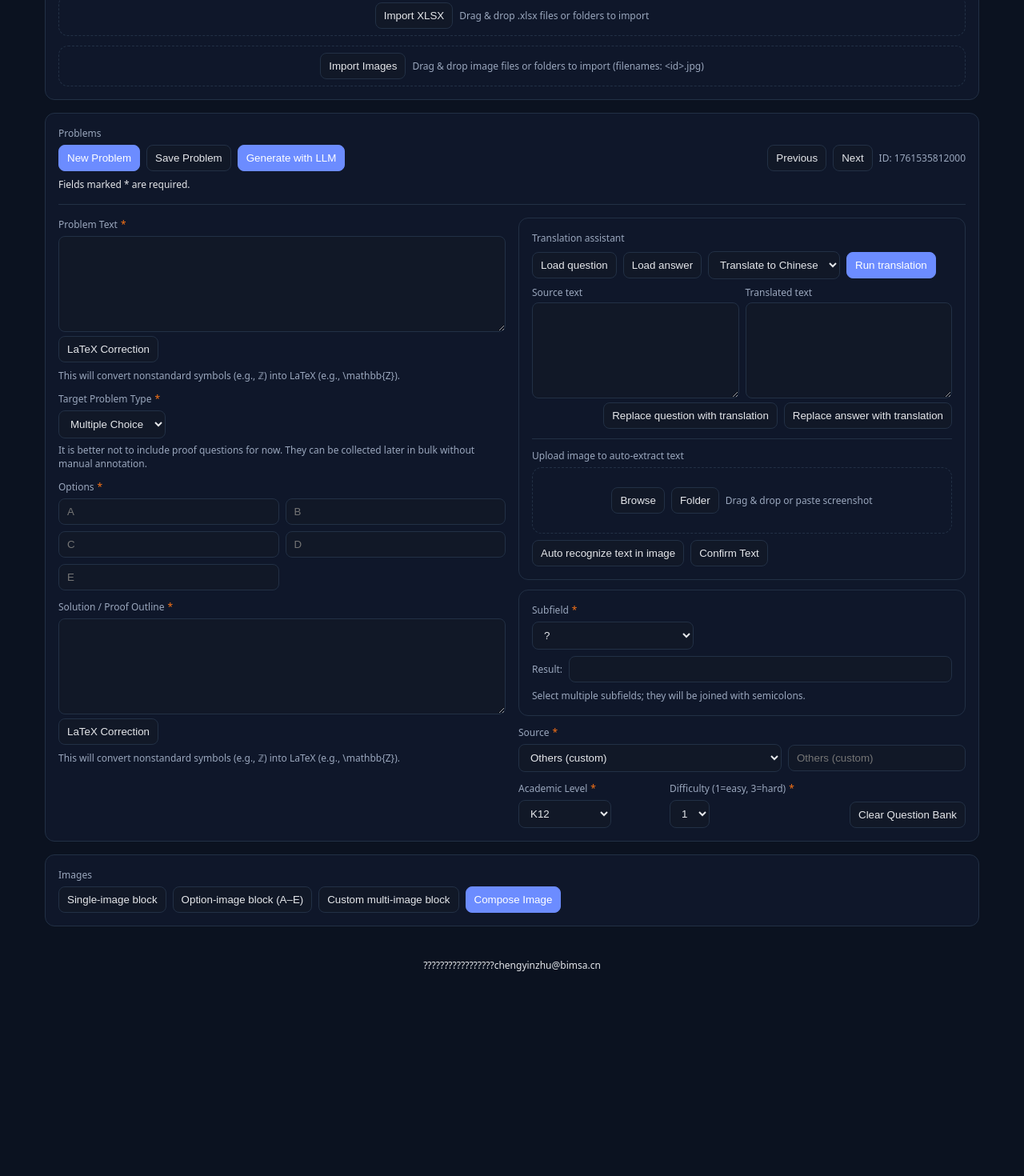
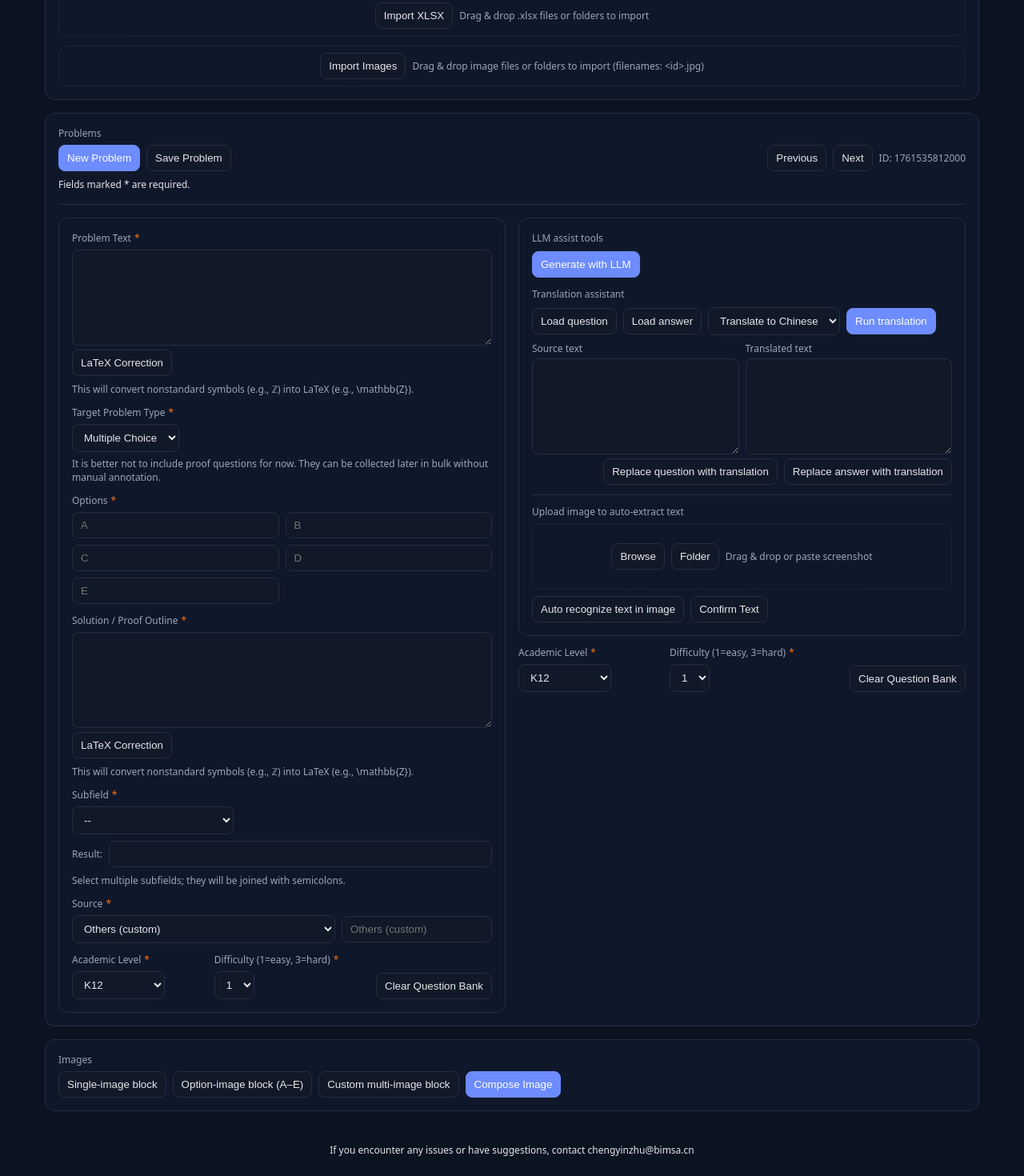
Before and after one commit to YinzhuCheng/Annotation, a React (Vite) app: page / in a window 1280 px wide. Shown: the part 567-2037 px from the top of the page at 80% size. Before the commit the page ends 1806 px from the top, so only its background shows below. Built offline with nearby package versions, Linux system fonts and the light colour scheme.

Commit message:
Refactor: Improve LLM integration and UI elements
This commit refactors the LLM integration by improving how options are handled and displayed. It also enhances the UI by reorganizing elements and updating translations for better clarity.

Co-authored-by: kellymyers1731 <kellymyers1731@hotmail.com>

```diff
--- a/src/App.tsx
+++ b/src/App.tsx
@@ -107,7 +107,7 @@ export default function App() {
       </div>
 
       <div style={{ marginTop: 24, marginBottom: 24, textAlign: 'center', fontSize: 12, color: 'var(--text-muted)' }}>
-        ?????????????????chengyinzhu@bimsa.cn
+        {t('footerContact')}
       </div>
 
       {/* Help moved to standalone page at /help.html */}
--- a/src/components/ProblemEditor.tsx
+++ b/src/components/ProblemEditor.tsx
@@ -247,7 +247,7 @@ export function ProblemEditor({ onOpenClear }: { onOpenClear?: () => void }) {
   const ensureRequiredBeforeProceed = () => {
     const missing = Array.from(new Set(getMissingRequiredFields()));
     if (missing.length === 0) return true;
-    const message = t('requiredMissing', { fields: missing.join('?') });
+    const message = t('requiredMissing', { fields: missing.join(', ') });
     return window.confirm(message);
   };
 
@@ -290,12 +290,8 @@ export function ProblemEditor({ onOpenClear }: { onOpenClear?: () => void }) {
         <div className="row" style={{gap:8, flexWrap:'wrap'}}>
           <button className="primary" onClick={() => store.newProblem()}>{t('newProblem')}</button>
           <button onClick={handleSaveCurrent}>{t('saveProblem')}</button>
-          <button className="primary" onClick={generate}>{t('generate')}</button>
         </div>
         <div className="row" style={{gap:8, alignItems:'center', flexWrap:'wrap'}}>
-          {(llmStatus !== 'idle' && llmStatus !== 'done') && (
-            <span className="small">{llmStatus === 'waiting_response' ? t('waitingLLMResponse') : t('waitingLLMThinking')}{'.'.repeat(dots)}</span>
-          )}
           <button onClick={goPrev} disabled={!hasPrev}>{t('prev')}</button>
           <button onClick={goNext}>{t('next')}</button>
           <span className="small">ID: {current.id}</span>
@@ -309,23 +305,28 @@ export function ProblemEditor({ onOpenClear }: { onOpenClear?: () => void }) {
 
       <div className="grid grid-2">
         <div>
+          <div className="card" style={{display:'flex', flexDirection:'column', gap:12}}>
+            <div>
               <div className="label">{t('problemText')}<span style={{ color: '#f97316', marginLeft: 4 }}>*</span></div>
               <textarea value={current.question} onChange={(e)=> update({ question: e.target.value })} onPaste={onPaste} />
               <div className="row" style={{justifyContent:'space-between'}}>
                 <button onClick={() => fixLatex('question')}>{t('latexFix')}</button>
                 <span className="small">{t('latexFixHint')}</span>
               </div>
+            </div>
 
-          <div className="label" style={{marginTop:12}}>{t('targetType')}<span style={{ color: '#f97316', marginLeft: 4 }}>*</span></div>
+            <div>
+              <div className="label">{t('targetType')}<span style={{ color: '#f97316', marginLeft: 4 }}>*</span></div>
               <select value={current.questionType} onChange={(e)=> update({ questionType: e.target.value as any })}>
                 <option value="Multiple Choice">{t('type_mc')}</option>
                 <option value="Fill-in-the-blank">{t('type_fitb')}</option>
                 <option value="Proof">{t('type_proof')}</option>
               </select>
               <div className="small" style={{marginTop:6}}>{t('type_hint')}</div>
+            </div>
 
             {current.questionType === 'Multiple Choice' && (
-            <div style={{marginTop:12}}>
+              <div>
                 <div className="label">{t('options')}<span style={{ color: '#f97316', marginLeft: 4 }}>*</span></div>
                 <div className="options-grid">
                   {Array.from({ length: Math.max(2, defaults.optionsCount || current.options.length || 5) }).map((_, idx) => (
@@ -339,12 +340,97 @@ export function ProblemEditor({ onOpenClear }: { onOpenClear?: () => void }) {
               </div>
             )}
 
-          <div style={{marginTop:12}}>
+            <div>
               <div className="label">{t('answer')}<span style={{ color: '#f97316', marginLeft: 4 }}>*</span></div>
               <textarea value={current.answer} onChange={(e)=> update({ answer: e.target.value })} />
               <div className="row" style={{justifyContent:'space-between'}}>
                 <button onClick={() => fixLatex('answer')}>{t('latexFix')}</button>
                 <span className="small">{t('latexFixHint')}</span>
+              </div>
+            </div>
+            <div>
+              <div className="label">{t('subfield')}<span style={{ color: '#f97316', marginLeft: 4 }}>*</span></div>
+              <div className="row" style={{gap:8, flexWrap:'wrap'}}>
+                <select
+                  onChange={(e)=>{ onSelectSubfield(e.target.value); (e.target as HTMLSelectElement).value=''; }}
+                  defaultValue=""
+                >
+                  <option value="" disabled>--</option>
+                  {subfieldOptions.map((s) => <option key={s} value={s}>{s}</option>)}
+                  <option value={CUSTOM_OPTION}>{t('subfield_others')}</option>
+                </select>
+                {showCustomSubfield && (
+                  <div className="row" style={{gap:8}}>
+                    <input ref={customSubfieldInputRef} value={customSubfield} placeholder={t('subfield_others')} onChange={(e)=> setCustomSubfield(e.target.value)} onKeyDown={(e)=>{ if (e.key==='Enter') confirmCustomSubfield(); }} />
+                    <button onClick={confirmCustomSubfield}>{t('confirmText')}</button>
+                  </div>
+                )}
+                {selectedSubfields.length > 0 && (
+                  <div className="row" style={{gap:6, flexWrap:'wrap'}}>
+                    {selectedSubfields.map(s => (
+                      <span key={s} className="badge" style={{display:'inline-flex', alignItems:'center', gap:6}}>
+                        {s}
+                        <button onClick={()=> removeSubfield(s)} style={{padding:'0 6px'}}>?</button>
+                      </span>
+                    ))}
+                  </div>
+                )}
+                <div className="row" style={{gap:8, width:'100%'}}>
+                  <span className="small">{t('resultLabel')}:</span>
+                  <input style={{flex:1, minWidth:0}} value={current.subfield} readOnly />
+                </div>
+                <span className="small">{t('selectSubfieldHint')}</span>
+              </div>
+            </div>
+
+            <div>
+              <div className="label">{t('source')}<span style={{ color: '#f97316', marginLeft: 4 }}>*</span></div>
+              <div className="row" style={{gap:8, flexWrap:'wrap'}}>
+                <select
+                  value={sourceSelectValue}
+                  onChange={(e)=>{
+                    const v = e.target.value;
+                    if (v === CUSTOM_OPTION) {
+                      update({ source: '' });
+                      setTimeout(()=> customSourceInputRef.current?.focus(), 0);
+                    } else {
+                      update({ source: v });
+                    }
+                  }}
+                >
+                  {sourceOptions.map((s) => <option key={s} value={s}>{s}</option>)}
+                  <option value={CUSTOM_OPTION}>{t('subfield_others')}</option>
+                </select>
+                <input
+                  ref={customSourceInputRef}
+                  placeholder={t('subfield_others')}
+                  value={current.source}
+                  onChange={(e)=> update({ source: e.target.value })}
+                  style={{flex:1, minWidth:0}}
+                />
+              </div>
+            </div>
+
+            <div className="grid" style={{gridTemplateColumns:'1fr 1fr 1fr', gap:8}}>
+              <div>
+                <div className="label">{t('academic')}<span style={{ color: '#f97316', marginLeft: 4 }}>*</span></div>
+                <select value={current.academicLevel} onChange={(e)=> update({ academicLevel: e.target.value })}>
+                  {academicSelectOptions.map((option) => (
+                    <option key={option} value={option}>{option}</option>
+                  ))}
+                </select>
+              </div>
+              <div>
+                <div className="label">{difficultyLabel}<span style={{ color: '#f97316', marginLeft: 4 }}>*</span></div>
+                <select value={current.difficulty} onChange={(e)=> update({ difficulty: e.target.value })}>
+                  {difficultySelectOptions.map((option) => (
+                    <option key={option} value={option}>{option}</option>
+                  ))}
+                </select>
+              </div>
+              <div className="row" style={{alignItems:'flex-end', justifyContent:'flex-end'}}>
+                <button onClick={()=> onOpenClear && onOpenClear()}>{t('clearBank')}</button>
+              </div>
             </div>
           </div>
         </div>
@@ -362,7 +448,16 @@ export function ProblemEditor({ onOpenClear }: { onOpenClear?: () => void }) {
               <img src={confirmedImageUrl} style={{maxWidth:'100%', maxHeight:200, borderRadius:8, border:'1px solid var(--border)', marginTop:8}} />
             </div>
           )}
-          <div className="card" style={{marginBottom:12, display:'flex', flexDirection:'column', gap:12}}>
+          <div className="card" style={{display:'flex', flexDirection:'column', gap:12}}>
+            <div>
+              <div className="label" style={{margin:0}}>{t('llmAssist')}</div>
+              <div className="row" style={{gap:8, flexWrap:'wrap', alignItems:'center', marginTop:8}}>
+                <button className="primary" onClick={generate}>{t('generate')}</button>
+                {(llmStatus !== 'idle' && llmStatus !== 'done') && (
+                  <span className="small">{llmStatus === 'waiting_response' ? t('waitingLLMResponse') : t('waitingLLMThinking')}{'.'.repeat(dots)}</span>
+                )}
+              </div>
+            </div>
             <div>
               <div className="row" style={{justifyContent:'space-between', alignItems:'center', flexWrap:'wrap', gap:8}}>
                 <div className="label" style={{margin:0}}>{t('translationHelper')}</div>
@@ -435,70 +530,6 @@ export function ProblemEditor({ onOpenClear }: { onOpenClear?: () => void }) {
             </div>
           </div>
 
-          <div className="card" style={{marginTop:12}}>
-            <div className="label">{t('subfield')}<span style={{ color: '#f97316', marginLeft: 4 }}>*</span></div>
-            <div className="row" style={{gap:8, flexWrap:'wrap'}}>
-              <select
-                onChange={(e)=>{ onSelectSubfield(e.target.value); (e.target as HTMLSelectElement).value=''; }}
-                defaultValue=""
-              >
-                <option value="" disabled>?</option>
-                {subfieldOptions.map((s) => <option key={s} value={s}>{s}</option>)}
-                <option value={CUSTOM_OPTION}>{t('subfield_others')}</option>
-              </select>
-              {showCustomSubfield && (
-                <div className="row" style={{gap:8}}>
-                  <input ref={customSubfieldInputRef} value={customSubfield} placeholder={t('subfield_others')} onChange={(e)=> setCustomSubfield(e.target.value)} onKeyDown={(e)=>{ if (e.key==='Enter') confirmCustomSubfield(); }} />
-                  <button onClick={confirmCustomSubfield}>{t('confirmText')}</button>
-                </div>
-              )}
-              {selectedSubfields.length > 0 && (
-                <div className="row" style={{gap:6, flexWrap:'wrap'}}>
-                  {selectedSubfields.map(s => (
-                    <span key={s} className="badge" style={{display:'inline-flex', alignItems:'center', gap:6}}>
-                      {s}
-                      <button onClick={()=> removeSubfield(s)} style={{padding:'0 6px'}}>?</button>
-                    </span>
-                  ))}
-                </div>
-              )}
-              {/* Display the final joined result */}
-              <div className="row" style={{gap:8, width:'100%'}}>
-                <span className="small">{t('resultLabel')}:</span>
-                <input style={{flex:1, minWidth:0}} value={current.subfield} readOnly />
-              </div>
-              <span className="small">{t('selectSubfieldHint')}</span>
-            </div>
-          </div>
-
-          <div style={{marginTop:12}}>
-            <div className="label">{t('source')}<span style={{ color: '#f97316', marginLeft: 4 }}>*</span></div>
-            <div className="row" style={{gap:8, flexWrap:'wrap'}}>
-              <select
-                value={sourceSelectValue}
-                onChange={(e)=>{
-                  const v = e.target.value;
-                  if (v === CUSTOM_OPTION) {
-                    update({ source: '' });
-                    setTimeout(()=> customSourceInputRef.current?.focus(), 0);
-                  } else {
-                    update({ source: v });
-                  }
-                }}
-              >
-                {sourceOptions.map((s) => <option key={s} value={s}>{s}</option>)}
-                <option value={CUSTOM_OPTION}>{t('subfield_others')}</option>
-              </select>
-              <input
-                ref={customSourceInputRef}
-                placeholder={t('subfield_others')}
-                value={current.source}
-                onChange={(e)=> update({ source: e.target.value })}
-                style={{flex:1, minWidth:0}}
-              />
-            </div>
-          </div>
-
           <div className="grid" style={{gridTemplateColumns:'1fr 1fr 1fr', gap:8, marginTop:12}}>
             <div>
               <div className="label">{t('academic')}<span style={{ color: '#f97316', marginLeft: 4 }}>*</span></div>
--- a/src/i18n.ts
+++ b/src/i18n.ts
@@ -84,6 +84,7 @@ const resources = {
       testLLM: 'Test LLM',
       llmTestOverall: 'Overall settings',
       llmTestNotice: 'This feature verifies connectivity with your LLM. Requests made here do not affect dataset annotations.',
+      llmAssist: 'LLM assist tools',
       yourMessage: 'Your message',
       send: 'Send',
       waitingLLMResponse: 'Waiting for LLM response',
@@ -96,6 +97,7 @@ const resources = {
       llmMissingBody: 'Please enter API Key, Model, and Base URL in the LLM Configuration.',
       openLLMConfig: 'Open LLM Configuration',
       dismiss: 'Dismiss',
+      footerContact: 'If you encounter any issues or have suggestions, contact chengyinzhu@bimsa.cn',
       browse: 'Browse',
       folder: 'Folder',
       dragDropOrPaste: 'Drag & drop or paste screenshot',
@@ -243,6 +245,7 @@ const resources = {
       testLLM: '测试 LLM',
       llmTestOverall: '整体设置',
       llmTestNotice: '该功能用于测试与LLM是否正确建立连接，所请求的内容不会影响数据集标注。',
+      llmAssist: 'LLM 辅助工具',
       yourMessage: '你的消息',
       send: '发送',
       waitingLLMResponse: '等待 LLM 响应',
@@ -255,6 +258,7 @@ const resources = {
       llmMissingBody: '请在 LLM 配置中填写 API Key、模型与 Base URL。',
       openLLMConfig: '打开 LLM 配置',
       dismiss: '关闭',
+      footerContact: '若遇到任何问题或有任何建议，请联系chengyinzhu@bimsa.cn',
       browse: '选择文件',
       folder: '文件夹',
       dragDropOrPaste: '拖拽或粘贴截图',
--- a/src/lib/generator.ts
+++ b/src/lib/generator.ts
@@ -91,7 +91,27 @@ export async function generateProblemFromText(
   const llmQuestion = typeof obj.question === 'string' ? obj.question.trim() : '';
   const question = llmQuestion || existingQuestion || baseInput;
 
-  const llmOptions = Array.isArray(obj.options) ? obj.options.map((o: any) => String(o ?? '').trim()) : [];
+  const rawOptions = (obj as any)?.options;
+  const llmOptions: string[] = (() => {
+    if (Array.isArray(rawOptions)) {
+      return rawOptions.map((o: any) => String(o ?? '').trim());
+    }
+    if (rawOptions && typeof rawOptions === 'object') {
+      return Object.entries(rawOptions as Record<string, unknown>)
+        .sort(([a], [b]) => a.localeCompare(b, undefined, { sensitivity: 'base' }))
+        .map(([, value]) => String(value ?? '').trim());
+    }
+    if (typeof rawOptions === 'string') {
+      const lines = rawOptions
+        .split(/\r?\n/)
+        .map((line) => line.trim())
+        .filter((line) => line.length > 0);
+      if (lines.length > 0) {
+        return lines.map((line) => line.replace(/^[A-Z][\.\)]?\s*/i, '').trim());
+      }
+    }
+    return [];
+  })();
   const normalizedOptions = questionType === 'Multiple Choice'
     ? Array.from({ length: expectedOptionsCount }, (_, idx) => {
         const llmValue = llmOptions[idx]?.trim();
```
Lines whose indentation alone changed are shown as unchanged.
